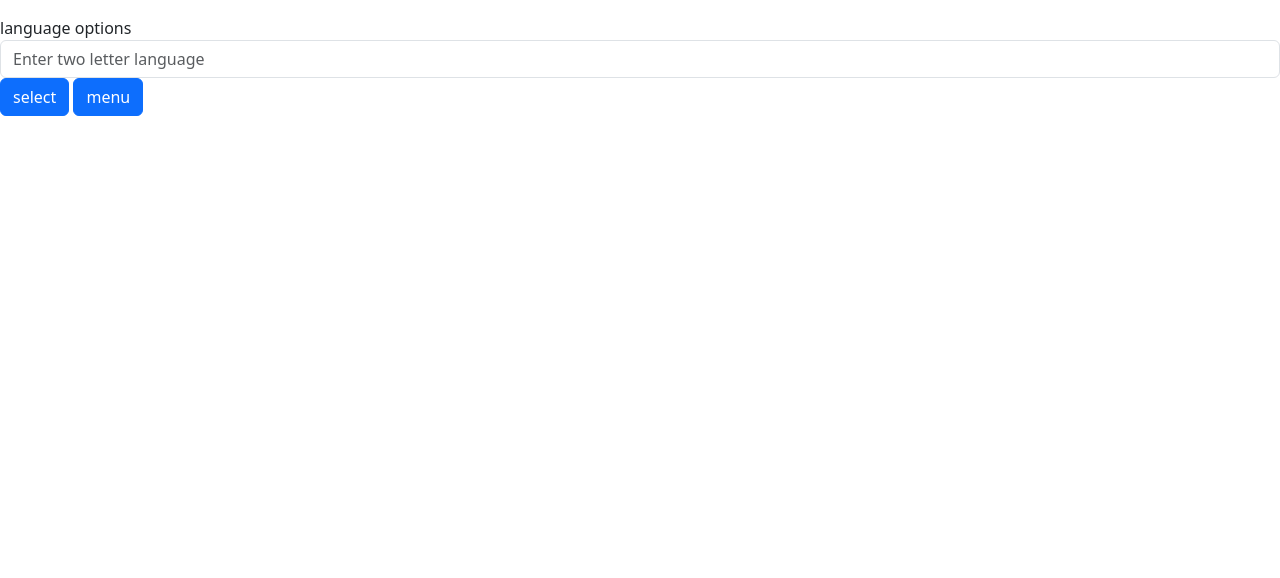
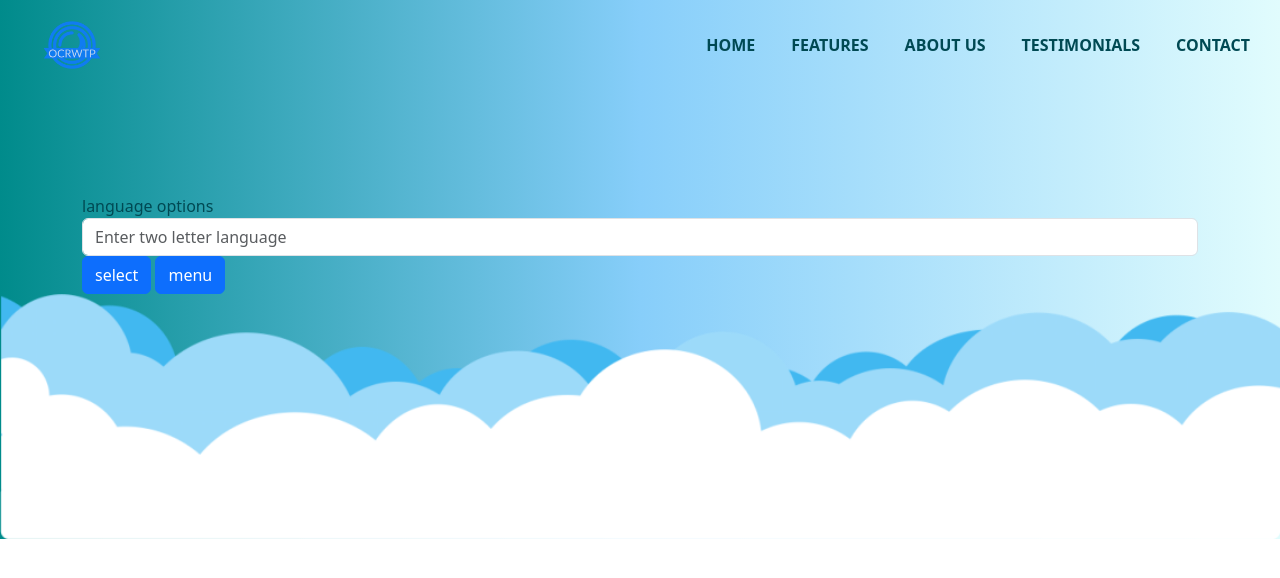
Before and after one commit to NarayanabhatlaMahesh/ocrwtp, a Django app: page /upload/UploadFile/translate in a window 1280 px wide. Shown: the top 578 px of the page. Run offline with Django 4.2, Linux system fonts and the light colour scheme.

Commit message:
Update translate.html

```diff
--- a/OCRWTP/templates/translate.html
+++ b/OCRWTP/templates/translate.html
@@ -1,18 +1,81 @@
+
+{% load static %}
+<!DOCTYPE html>
 <html>
     <head>
         <title>translation page</title>
+        <meta charset="utf-8">
+        <link rel="stylesheet" href="{% static 'style.css' %}">
         <link href="https://cdn.jsdelivr.net/npm/bootstrap@5.3.0-alpha1/dist/css/bootstrap.min.css" rel="stylesheet" integrity="sha384-GLhlTQ8iRABdZLl6O3oVMWSktQOp6b7In1Zl3/Jr59b6EGGoI1aFkw7cmDA6j6gD" crossorigin="anonymous">
 
     </head>
     <body>
+        <section id="nav-bar">
+
+            <nav class="navbar navbar-expand-lg navbar-light">
+                <div class="container-fluid">
+                  <a class="navbar-brand" href="#"><img  src="{% static 'OCRWTP-logos_transparent.png' %}"></a>
+                  <button class="navbar-toggler" type="button" data-bs-toggle="collapse" data-bs-target="#navbarNav" aria-controls="navbarNav" aria-expanded="false" aria-label="Toggle navigation">
+                    <i class="fa fa-bars"></i>
+                  </button>
+                  <div class="collapse navbar-collapse" id="navbarNav">
+                    <ul class="navbar-nav ms-auto ">
+                      <li class="nav-item">
+                        <a class="nav-link"  href="#">HOME</a>
+                      </li>
+                      <li class="nav-item">
+                        <a class="nav-link" href="sec1" class="btn">FEATURES</a>
+                      </li>
+                      <li class="nav-item">
+                        <a class="nav-link" href="ABOUT US">ABOUT US</a>
+                      </li>
+                      <li class="nav-item">
+                        <a class="nav-link" href="TESTIMONIALS">TESTIMONIALS</a>
+                      </li>
+                      <li class="nav-item">
+                        <a class="nav-link" href="CONTACT">CONTACT</a>
+                      </li>
+                    </ul>
+                  </div>
+                </div>
+              </nav>
+        </section>
+<!-----------------------banner section------------------------------->
+
+<section id="banner">
+    <div class="container" >
+        <div class="row">
+            <div class="col-md-6" style="width: 100%;">
+                <div class="table-responsive">
+                    <table style="width: 100%;" class="table table-bordered" >
+
+
+
+                      <tr style="text-align:center;" style="width:120%">
+                       </tr>
+
+                      {% for i,j in names %}
+                      <tr><td>{{j}}</td><td>{{i}}</td></tr>
+                      {% endfor %}
+                      <br/>
+                  </table>
+
                     <p class="fw-bold">{{text}}</p>
+
 
                         <form method="post">
                       {% csrf_token %}
                      language options <input  class="form-control" id="language" aria-describedby="emailHelp" placeholder="Enter two letter language" name="language">
                      <button class="btn btn-primary" type="submit" name="send">select</button>
                      <button class="btn btn-primary" type="submit" name="menu" >menu</button>
+                        </form>
+                    </div>
 
-        </form>
+                </div>
+           </div>
+         </div>
+         <img src="{% static 'cl2.png' %}" class="fadeOut">
+</section>
+
     </body>
 </html>
```
Lines whose indentation alone changed are shown as unchanged.
